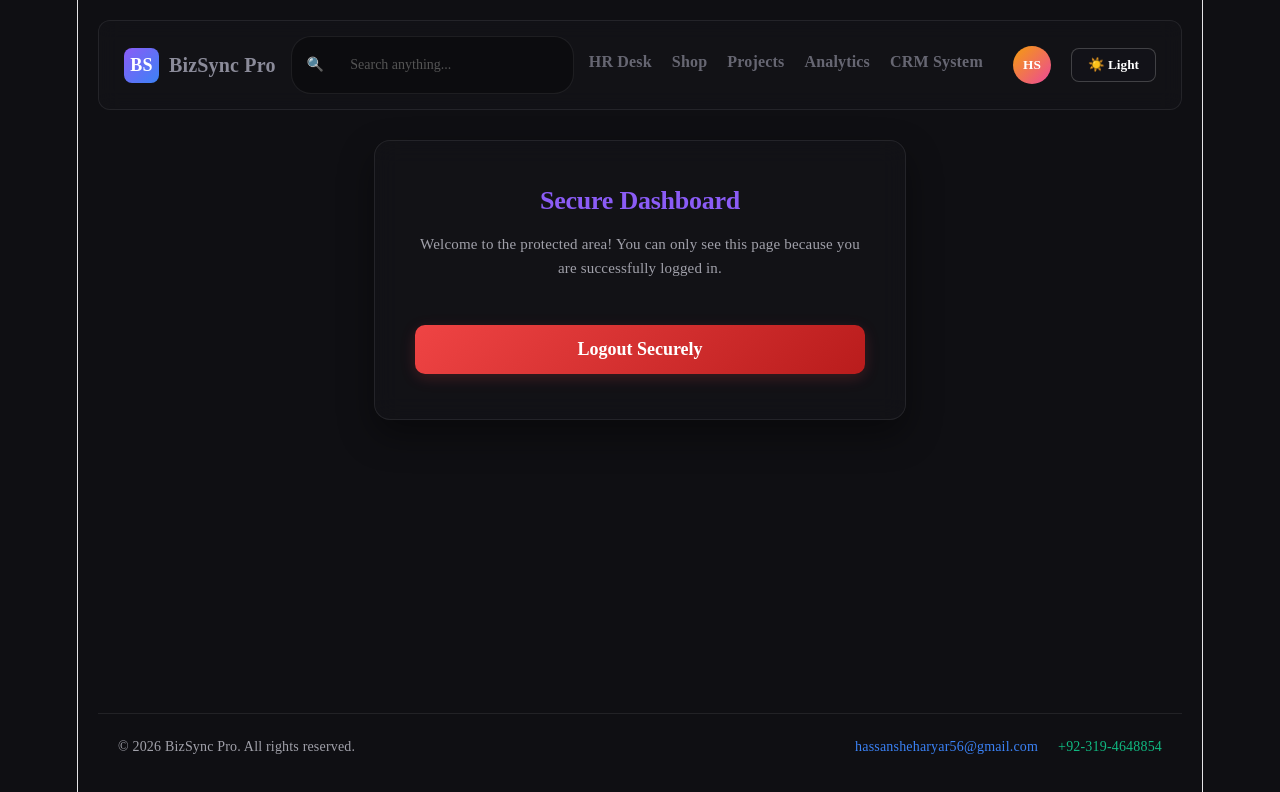
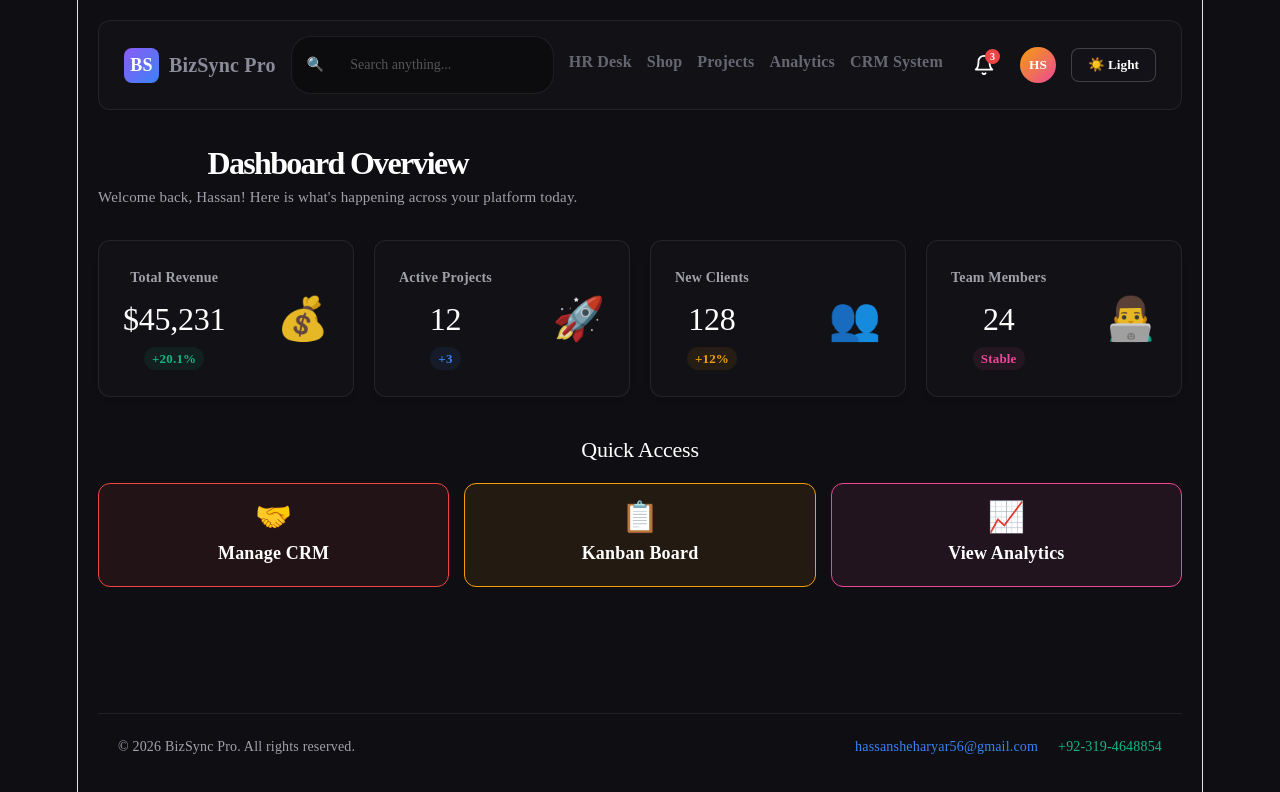
Before and after one commit to HassanSheharyar/interngrow-frontend-project, a React (Vite) app: page /login in a window 1280 px wide. Both pictures are taken after typing "name@example.com", "Sample123" into the empty fields and a click on the button "Sign In". Shown: the top 792 px of the page. Built offline with nearby package versions, Linux system fonts and the light colour scheme; a web font is replaced by a local one.

Commit message:
Added Dashboard Summary Cards and Notification Bell

```diff
--- a/src/App.jsx
+++ b/src/App.jsx
@@ -19,7 +19,8 @@ function App() {
   const [isAuthenticated, setIsAuthenticated] = useState(false);
   const [isDarkMode, setIsDarkMode] = useState(true);
   const [mobileMenuOpen, setMobileMenuOpen] = useState(false);
-  const [profileOpen, setProfileOpen] = useState(false); // Dropdown state
+  const [profileOpen, setProfileOpen] = useState(false);
+  const [notificationsOpen, setNotificationsOpen] = useState(false); // 🔔 Notification State
 
   useEffect(() => {
     document.body.style.backgroundColor = isDarkMode ? '#0f0f13' : '#f1f5f9';
@@ -49,7 +50,6 @@ function App() {
 
   return (
     <BrowserRouter>
-      {/* Toast Notification Container */}
       <Toaster position="top-right" reverseOrder={false} />
 
       <div className={`app-wrapper ${isDarkMode ? 'dark-mode' : 'light-mode'}`} style={{ display: 'flex', flexDirection: 'column', minHeight: '100vh', padding: '20px', boxSizing: 'border-box', overflowX: 'hidden' }}>
@@ -62,7 +62,6 @@ function App() {
             <span style={{ fontSize: '20px', fontWeight: 'bold', fontFamily: "'Averia Gruesa Libre', cursive" }}>BizSync Pro</span>
           </Link>
 
-          {/* Global Search Bar (Only visible when logged in) */}
           {isAuthenticated && (
             <div style={{ display: 'flex', alignItems: 'center', backgroundColor: 'var(--input-bg)', border: '1px solid var(--border-light)', borderRadius: '20px', padding: '6px 15px', flex: '1', maxWidth: '300px' }}>
               <span style={{ fontSize: '14px' }}>🔍</span>
@@ -74,7 +73,7 @@ function App() {
             ☰
           </button>
 
-          <div className={`nav-links ${mobileMenuOpen ? 'open' : ''}`} style={{ display: 'flex', gap: '20px', alignItems: 'center', flexWrap: 'wrap' }}>
+          <div className={`nav-links ${mobileMenuOpen ? 'open' : ''}`} style={{ display: 'flex', gap: '15px', alignItems: 'center', flexWrap: 'wrap' }}>
             {!isAuthenticated ? (
               <>
                 <NavLink to="/login" style={navStyle('#8b5cf6')}>Login</NavLink>
@@ -88,9 +87,40 @@ function App() {
                 <NavLink to="/analytics" style={navStyle('#ec4899')}>Analytics</NavLink>
                 <NavLink to="/crm" style={navStyle('#ef4444')}>CRM System</NavLink>
 
-                {/* User Profile Dropdown */}
-                <div style={{ position: 'relative', marginLeft: '10px' }}>
-                  <button onClick={() => setProfileOpen(!profileOpen)} style={{ background: 'linear-gradient(135deg, #f59e0b, #ec4899)', border: 'none', borderRadius: '50%', width: '38px', height: '38px', cursor: 'pointer', display: 'flex', alignItems: 'center', justifyContent: 'center', color: 'white', fontWeight: 'bold' }}>
+                {/* 🔔 Notification Bell Feature */}
+                <div style={{ position: 'relative', marginLeft: '10px', display: 'flex', alignItems: 'center' }}>
+                  <button onClick={() => setNotificationsOpen(!notificationsOpen)} style={{ background: 'transparent', border: 'none', cursor: 'pointer', position: 'relative', color: 'var(--text-main)', display: 'flex', alignItems: 'center', justifyContent: 'center', padding: '5px' }}>
+                    <svg width="22" height="22" viewBox="0 0 24 24" fill="none" stroke="currentColor" strokeWidth="2" strokeLinecap="round" strokeLinejoin="round"><path d="M18 8A6 6 0 0 0 6 8c0 7-3 9-3 9h18s-3-2-3-9"></path><path d="M13.73 21a2 2 0 0 1-3.46 0"></path></svg>
+                    <span style={{ position: 'absolute', top: '0px', right: '0px', backgroundColor: '#ef4444', color: 'white', fontSize: '10px', fontWeight: 'bold', borderRadius: '50%', width: '15px', height: '15px', display: 'flex', alignItems: 'center', justifyContent: 'center' }}>3</span>
+                  </button>
+
+                  {/* Notifications Dropdown */}
+                  {notificationsOpen && (
+                    <div style={{ position: 'absolute', right: 0, top: '45px', backgroundColor: 'var(--bg-panel)', border: '1px solid var(--border-light)', borderRadius: '8px', width: '280px', zIndex: 100, boxShadow: '0 10px 15px -3px rgba(0, 0, 0, 0.1)' }}>
+                      <div style={{ padding: '12px', borderBottom: '1px solid var(--border-light)', fontWeight: 'bold', color: 'var(--text-main)' }}>Notifications</div>
+
+                      <div style={{ padding: '12px', borderBottom: '1px solid var(--border-light)', fontSize: '13px' }}>
+                        <div style={{ color: 'var(--text-main)', fontWeight: 'bold' }}>✅ New Client Added</div>
+                        <div style={{ color: 'var(--text-muted)' }}>TechCorp Inc. was added to CRM.</div>
+                        <div style={{ color: '#3b82f6', fontSize: '11px', marginTop: '4px' }}>2 mins ago</div>
+                      </div>
+
+                      <div style={{ padding: '12px', borderBottom: '1px solid var(--border-light)', fontSize: '13px' }}>
+                        <div style={{ color: 'var(--text-main)', fontWeight: 'bold' }}>📊 Weekly Report Ready</div>
+                        <div style={{ color: 'var(--text-muted)' }}>Your analytics report is generated.</div>
+                        <div style={{ color: '#3b82f6', fontSize: '11px', marginTop: '4px' }}>1 hour ago</div>
+                      </div>
+
+                      <div style={{ padding: '10px', textAlign: 'center' }}>
+                        <button onClick={() => setNotificationsOpen(false)} style={{ background: 'none', border: 'none', color: '#8b5cf6', fontSize: '13px', fontWeight: 'bold', cursor: 'pointer' }}>Mark all as read</button>
+                      </div>
+                    </div>
+                  )}
+                </div>
+
+                {/* Profile Dropdown */}
+                <div style={{ position: 'relative', marginLeft: '5px' }}>
+                  <button onClick={() => setProfileOpen(!profileOpen)} style={{ background: 'linear-gradient(135deg, #f59e0b, #ec4899)', border: 'none', borderRadius: '50%', width: '36px', height: '36px', cursor: 'pointer', display: 'flex', alignItems: 'center', justifyContent: 'center', color: 'white', fontWeight: 'bold' }}>
                     HS
                   </button>
 
--- a/src/pages/Dashboard.jsx
+++ b/src/pages/Dashboard.jsx
@@ -1,66 +1,59 @@
-import { useState, useEffect } from 'react';
+import { Link } from 'react-router-dom';
 
 function Dashboard({ onLogout }) {
-  const [showTimeoutWarning, setShowTimeoutWarning] = useState(false);
-
-  useEffect(() => {
-    const timer = setTimeout(() => {
-      setShowTimeoutWarning(true);
-    }, 10000);
-
-    return () => clearTimeout(timer);
-  }, []);
-
-  const handleStayLoggedIn = () => {
-    setShowTimeoutWarning(false);
-  };
+  // Fake summary data for professional look
+  const stats = [
+    { title: "Total Revenue", value: "$45,231", trend: "+20.1%", color: "#10b981", icon: "💰" },
+    { title: "Active Projects", value: "12", trend: "+3", color: "#3b82f6", icon: "🚀" },
+    { title: "New Clients", value: "128", trend: "+12%", color: "#f59e0b", icon: "👥" },
+    { title: "Team Members", value: "24", trend: "Stable", color: "#ec4899", icon: "👨‍💻" }
+  ];
 
   return (
-    <div className="form-container" style={{ maxWidth: '450px', position: 'relative' }}>
-      <h2 style={{ color: '#8b5cf6', marginBottom: '15px' }}>Secure Dashboard</h2>
-      <p style={{ color: '#a1a1aa', textAlign: 'center', lineHeight: '1.6', fontSize: '15px', marginBottom: '30px' }}>
-        Welcome to the protected area! You can only see this page because you are successfully logged in.
-      </p>
+    <div style={{ padding: '10px 0' }}>
 
-      <button
-        onClick={onLogout}
-        className="btn-primary"
-        style={{ background: 'linear-gradient(135deg, #ef4444 0%, #b91c1c 100%)', boxShadow: '0 4px 15px rgba(239, 68, 68, 0.2)' }}
-      >
-        Logout Securely
-      </button>
+      {/* Welcome Header */}
+      <div style={{ display: 'flex', justifyContent: 'space-between', alignItems: 'center', marginBottom: '30px', flexWrap: 'wrap', gap: '15px' }}>
+        <div>
+          <h1 style={{ margin: 0, color: 'var(--text-main)', fontFamily: "'Averia Gruesa Libre', cursive" }}>Dashboard Overview</h1>
+          <p style={{ margin: '8px 0 0 0', color: 'var(--text-muted)', fontSize: '15px' }}>Welcome back, Hassan! Here is what's happening across your platform today.</p>
+        </div>
+      </div>
 
-      {/* Session Timeout UI Overlay - Glassmorphism Style */}
-      {showTimeoutWarning && (
-        <div style={{
-          position: 'absolute', top: 0, left: 0, right: 0, bottom: 0,
-          backgroundColor: 'rgba(0,0,0,0.7)', backdropFilter: 'blur(10px)',
-          display: 'flex', flexDirection: 'column', alignItems: 'center', justifyContent: 'center',
-          borderRadius: '16px', padding: '25px', zIndex: 10
-        }}>
-          <h3 style={{ color: '#ffffff', fontSize: '22px', marginBottom: '10px' }}>Session Expiring!</h3>
-          <p style={{ color: '#a1a1aa', textAlign: 'center', marginBottom: '25px', fontSize: '14px', lineHeight: '1.5' }}>
-            Your session is about to expire due to inactivity. Do you want to stay logged in?
-          </p>
+      {/* 4 Professional Summary Cards */}
+      <div style={{ display: 'grid', gridTemplateColumns: 'repeat(auto-fit, minmax(240px, 1fr))', gap: '20px', marginBottom: '40px' }}>
+        {stats.map((stat, index) => (
+          <div key={index} style={{ backgroundColor: 'var(--bg-panel)', padding: '24px', borderRadius: '12px', border: '1px solid var(--border-light)', display: 'flex', alignItems: 'center', justifyContent: 'space-between', boxShadow: '0 4px 6px -1px rgba(0, 0, 0, 0.05)' }}>
+            <div>
+              <p style={{ margin: 0, color: 'var(--text-muted)', fontSize: '14px', fontWeight: 'bold' }}>{stat.title}</p>
+              <h2 style={{ margin: '10px 0 5px 0', color: 'var(--text-main)', fontSize: '32px' }}>{stat.value}</h2>
+              <span style={{ color: stat.color, fontSize: '13px', fontWeight: 'bold', backgroundColor: `${stat.color}15`, padding: '4px 8px', borderRadius: '20px' }}>{stat.trend}</span>
+            </div>
+            <div style={{ fontSize: '42px', opacity: 0.9 }}>{stat.icon}</div>
+          </div>
+        ))}
+      </div>
 
-          <div style={{ display: 'flex', gap: '15px', width: '100%' }}>
-            <button
-              onClick={handleStayLoggedIn}
-              className="btn-primary"
-              style={{ marginTop: 0, padding: '10px' }}
-            >
-              Stay Logged In
-            </button>
-            <button
-              onClick={onLogout}
-              className="btn-primary"
-              style={{ marginTop: 0, padding: '10px', background: 'linear-gradient(135deg, #ef4444 0%, #b91c1c 100%)' }}
-            >
-              Logout Now
-            </button>
-          </div>
-        </div>
-      )}
+      {/* Quick Access Links */}
+      <h2 style={{ color: 'var(--text-main)', marginBottom: '20px', fontFamily: "'Averia Gruesa Libre', cursive", fontSize: '22px' }}>Quick Access</h2>
+      <div style={{ display: 'grid', gridTemplateColumns: 'repeat(auto-fit, minmax(200px, 1fr))', gap: '15px' }}>
+
+        <Link to="/crm" style={{ padding: '20px', backgroundColor: '#ef444415', border: '1px solid #ef4444', borderRadius: '12px', textDecoration: 'none', color: 'var(--text-main)', display: 'flex', flexDirection: 'column', alignItems: 'center', transition: 'transform 0.2s' }}>
+          <span style={{ fontSize: '30px', marginBottom: '10px' }}>🤝</span>
+          <span style={{ fontWeight: 'bold' }}>Manage CRM</span>
+        </Link>
+
+        <Link to="/project-management" style={{ padding: '20px', backgroundColor: '#f59e0b15', border: '1px solid #f59e0b', borderRadius: '12px', textDecoration: 'none', color: 'var(--text-main)', display: 'flex', flexDirection: 'column', alignItems: 'center', transition: 'transform 0.2s' }}>
+          <span style={{ fontSize: '30px', marginBottom: '10px' }}>📋</span>
+          <span style={{ fontWeight: 'bold' }}>Kanban Board</span>
+        </Link>
+
+        <Link to="/analytics" style={{ padding: '20px', backgroundColor: '#ec489915', border: '1px solid #ec4899', borderRadius: '12px', textDecoration: 'none', color: 'var(--text-main)', display: 'flex', flexDirection: 'column', alignItems: 'center', transition: 'transform 0.2s' }}>
+          <span style={{ fontSize: '30px', marginBottom: '10px' }}>📈</span>
+          <span style={{ fontWeight: 'bold' }}>View Analytics</span>
+        </Link>
+
+      </div>
     </div>
   );
 }
```
